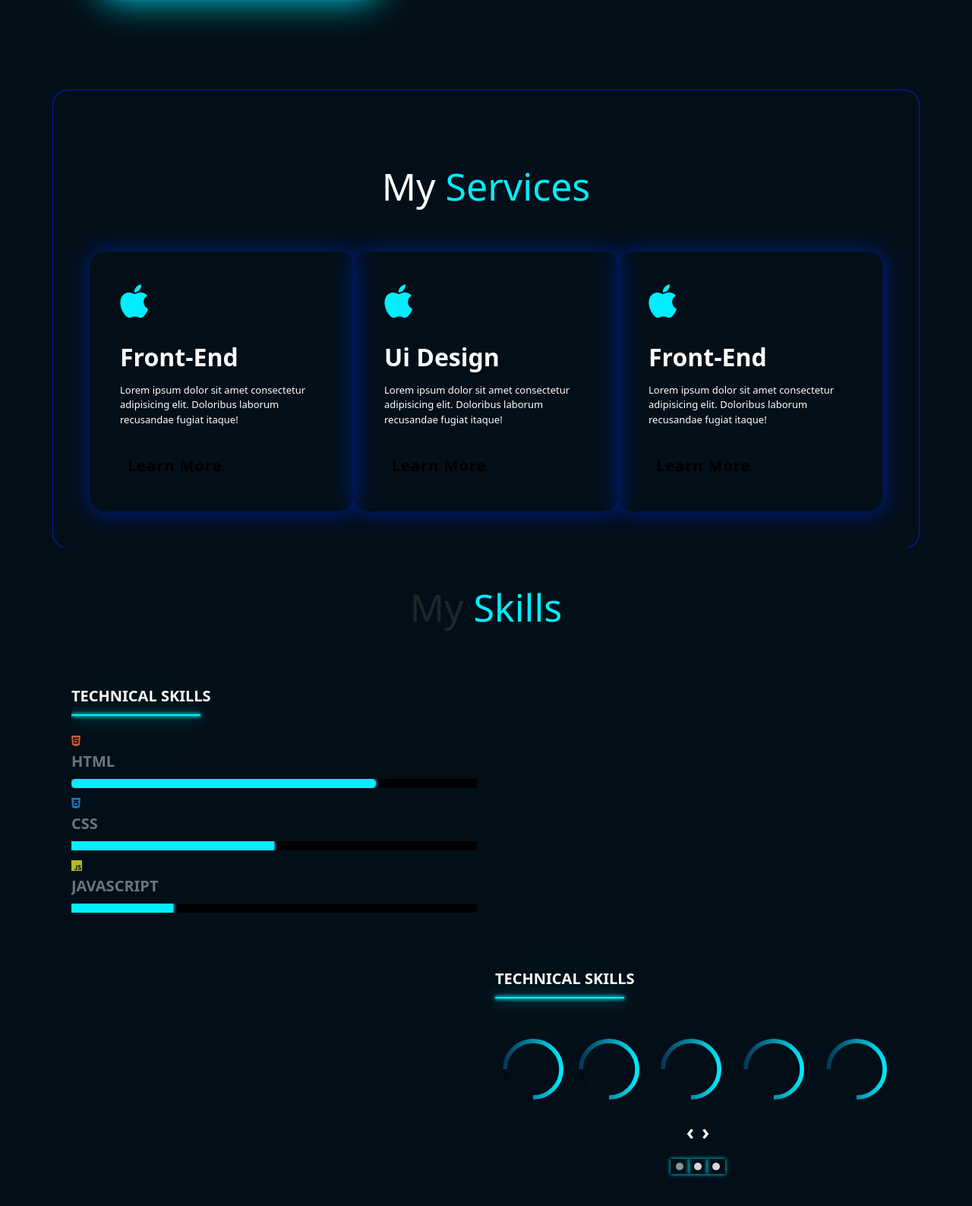
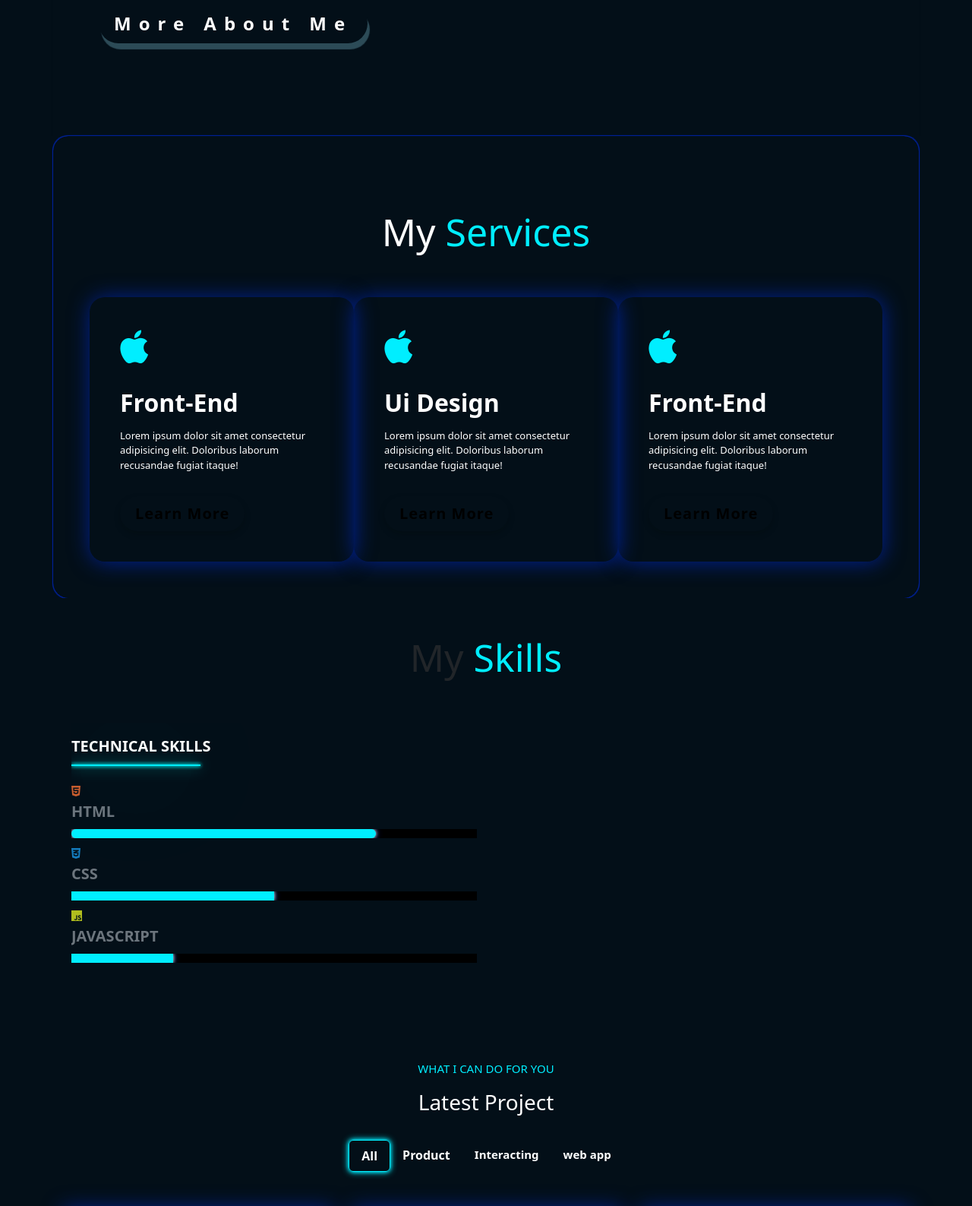
Before and after one commit to reemmgbr/jquery-project, a plain HTML site: page index.html in a window 1280 px wide. Shown: the part 623-2210 px from the top of the page at 76% size. Drawn offline with nearby package versions, Linux system fonts and the light colour scheme; grey boxes are pictures that could not be loaded.

Commit message:
Add files via upload

```diff
--- a/css/style.css
+++ b/css/style.css
@@ -85,6 +85,7 @@ ul {
 .about-content h3 {
   font-size: 32px;
   font-weight: 700;
+  margin: 23px 0;
   opacity: 0;
   animation: slidebottom 1s ease forwards;
   animation-delay: 0.7s;
@@ -128,21 +129,22 @@ ul {
 }
 .btn-box {
   display: inline-block;
-  padding: 12px 28px;
-  background-color: #0ef;
   border-radius: 48px;
   font-size: 24px;
-  color: #030f18;
   letter-spacing: 10px;
   text-decoration: none;
-  font-weight: 600;
   transition: 0.3s;
   margin: 50px 0;
-  box-shadow: 0 0 5px #0ef, 0 0 50px #0ef;
+
+  color: white;
+  font-weight: 600;
+  padding: 8px 20px;
+  border-radius: 40px;
+  transition: box-shadow 0.4s;
+  box-shadow: 3px 8px 1px rgba(64, 103, 116, 0.685);
 }
 .btn-box:hover {
-  box-shadow: 0 0 5px cyan, 0 0 25px cyan, 0 0 50px cyan, 0 0 100px cyan,
-    0 0 200px cyan;
+  box-shadow: 0 8px 8px rgba(136, 136, 175, 0.3);
 }
 
 .typed {
@@ -215,18 +217,20 @@ ul {
   display: inline-block;
 }
 .learn {
-  /* background-color: #0ef; */
+  color: white;
   font-weight: 600;
-  padding: 5px 10px;
+  padding: 8px 20px;
   font-size: 16px;
   letter-spacing: 1px;
   border-radius: 40px;
-  /* box-shadow: 0 0 5px #0ef, 0 0 20px #0ef; */
+  transition: box-shadow 0.4s;
+  box-shadow: 0 4px 8px rgba(2, 12, 0, 0.2);
 }
+
 .learn:hover {
-  box-shadow: 0 0 5px cyan, 0 0 0 cyan, 0 0 5px cyan, 0 0 20px cyan,
-    0 0 50px cyan;
+  box-shadow: 0 8px 8px rgba(122, 122, 170, 0.3);
 }
+
 .heading-service span {
   color: #0ef;
 }
@@ -281,6 +285,7 @@ ul {
 .card-img-top {
   transition: 1s;
 }
+
 .PORTFOLIO .row div:hover .card-img-top {
   transform: scale(1.3);
 } /* end PORTFOLIO */
--- a/index.html
+++ b/index.html
@@ -194,7 +194,7 @@
     </section>
     <!-- end about  -->
     <!-- start SERVICES -->
-    <section id="SERVICES" class="services text-white color-settingicon">
+    <section id="SERV`ICES" class="services text-white color-settingicon">
       <div class="container">
         <div class="row p-5 gy-5">
           <h3
@@ -344,58 +344,6 @@
           </div>
           <!-- end first ABOUT  -->
           <!-- START SEC ABOUT  -->
-          <div class="about-two">
-            <div class="container">
-              <div class="row justify-content-end">
-                <div
-                  class="col-md-6 text-white fw-bold"
-                  data-aos="fade-up-left"
-                  data-aos-duration="1000"
-                >
-                  <p class="lead fw-bold py-3 my-5 p-after text-white">
-                    TECHNICAL SKILLS
-                  </p>
-                  <div class="owl-carousel owl-theme fw-bold textw">
-                    <div class="item">
-                      <div
-                        class="circlee d-flex justify-content-center align-items-center"
-                      ></div>
-                    </div>
-                    <div class="item">
-                      <div class="circlee"></div>
-                    </div>
-                    <div class="item">
-                      <div class="circlee"></div>
-                    </div>
-                    <div class="item">
-                      <div class="circlee"></div>
-                    </div>
-                    <div class="item">
-                      <div class="circlee"></div>
-                    </div>
-                    <div class="item">
-                      <div class="circlee"></div>
-                    </div>
-                    <div class="item">
-                      <div class="circlee"></div>
-                    </div>
-                    <div class="item">
-                      <div class="circlee"></div>
-                    </div>
-                    <div class="item">
-                      <div class="circlee"></div>
-                    </div>
-                    <div class="item">
-                      <div class="circlee"></div>
-                    </div>
-                    <div class="item">
-                      <div class="circlee"></div>
-                    </div>
-                  </div>
-                </div>
-              </div>
-            </div>
-          </div>
         </div>
       </div>
     </section>
@@ -820,10 +768,10 @@
               </div>
             </div>
           </div>
-          <div class="col-md-6">
+          <div class="col-md-6 col-sm-6">
             <div>
               <textarea
-                class="form-control w-75 my-4"
+                class="form-control w-100 my-4"
                 style="height: 120px"
                 placeholder="Your Message"
               ></textarea>
@@ -850,7 +798,6 @@
                 <a href="#"><i class="fa-brands fa-github"></i></a>
                 <a href="#"><i class="fa-brands fa-linkedin"></i></a>
                 <a href="#"><i class="fa-brands fa-github"></i></a>
-                <a href="#"><i class="fa-brands fa-linkedin"></i></a>
               </div>
             </div>
           </div>
```
